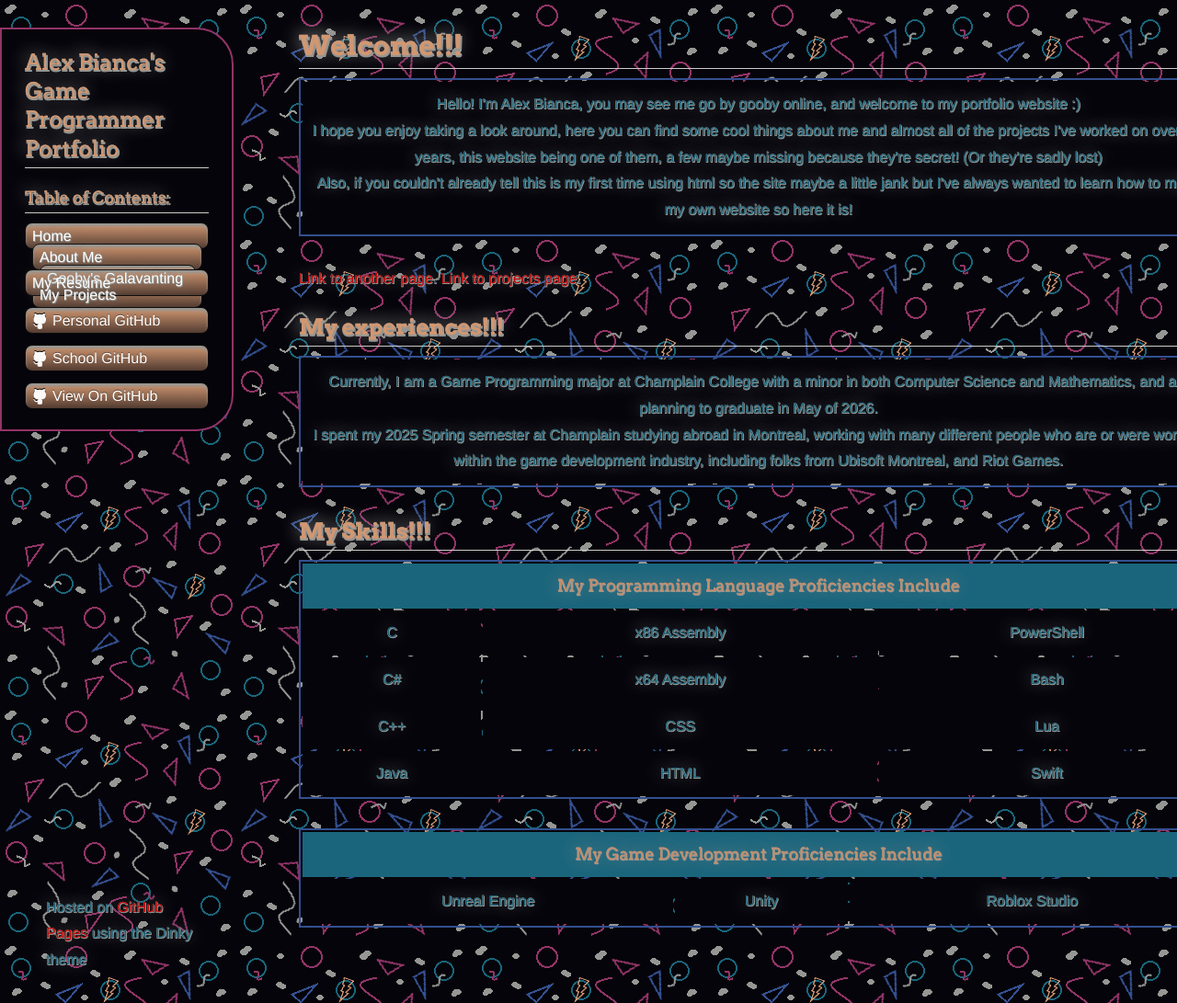
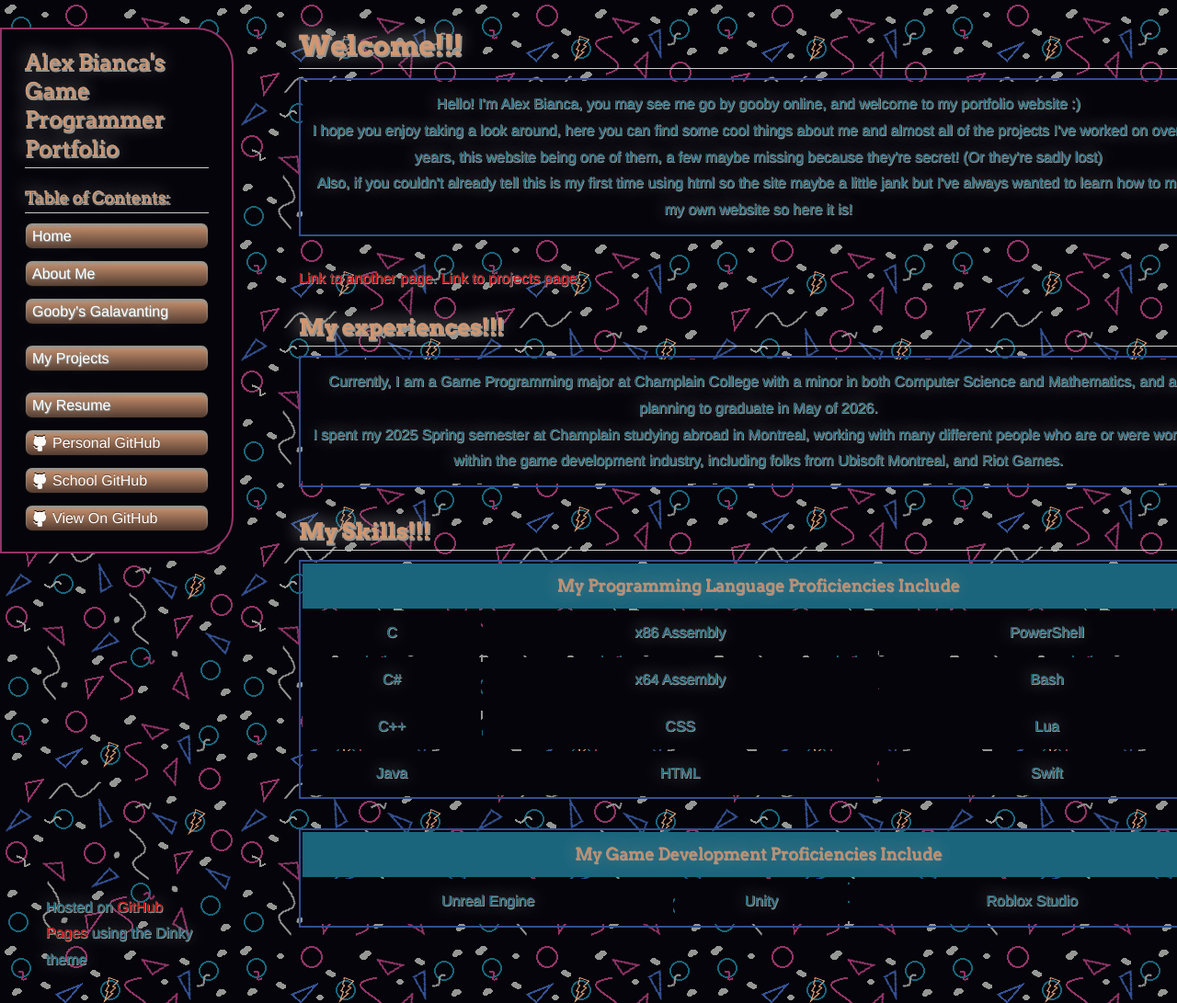
Before and after one commit to goobydaniels/goobydaniels.github.io, a Jekyll site: the page built from index.md, in a window 1280 px wide and 1091 px high. Shown: the whole window at 92% size. Built offline with Jekyll 4.4.1, drawn with Linux system fonts in a browser that asks for light colours; our own code applies the rules of GitHub Pages for plain Markdown files.

Commit message:
maybe now

```diff
--- a/_layouts/default.html
+++ b/_layouts/default.html
@@ -20,21 +20,24 @@
         <h3 class="header">Table of Contents:</h3>
         <ul>
           <li>
-            <a href="/">Home</a>
+            <a class="home button" href="https://goobydaniels.github.io/">Home</a>
+          </li>
+          <ul>
+            <li>
+              <a class="about me button" href="https://goobydaniels.github.io/about-me.html">About Me</a>
+            </li>
             <ul>
               <li>
-                <a href="/about-me.html">About Me</a>
-                <ul>
-                  <li>
-                    <a href="/blog-page.html">Gooby's Galavanting</a>
-                  </li>
-                </ul>
-              </li>
-              <li>
-                <a href="/projects-page.html">My Projects</a>
+                <a class="blog button" href="https://goobydaniels.github.io/blog-page.html">Gooby's Galavanting</a>
               </li>
             </ul>
-          </li>
+            <li>
+              <a class="my projects button" href="https://goobydaniels.github.io/projects-page.html">My Projects</a>
+            </li>
+              <!-- <ul>
+                <li><p class="header"><a class="youre it button" href="https://goobydaniels.github.io/assets/pages/youreit-page.html">You're It!</a></p></li>
+              </ul> -->
+          </ul>
         </ul>
 
         <!-- <ul>
```
